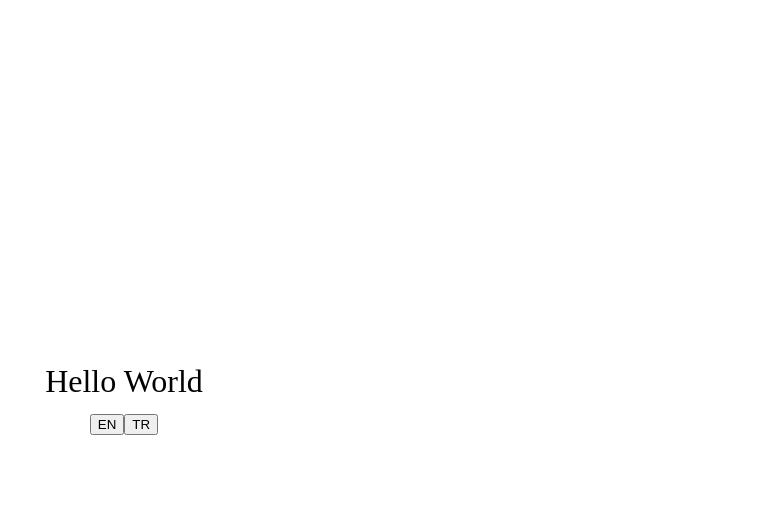
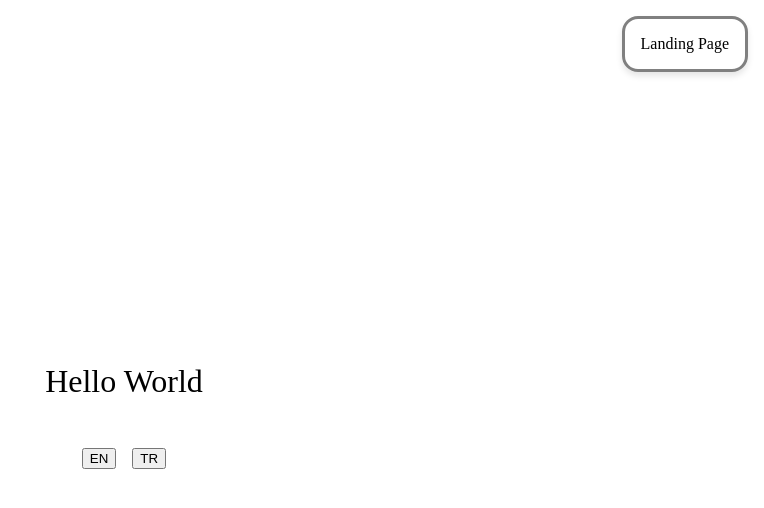
Before and after one commit to hanifidemir5/React-303, a React (Create React App) app: page /localization in a window 1280 px wide. Shown: the top 508 px of the page, without its empty margins (516-1280 px from the left). Built offline with nearby package versions, Linux system fonts and the light colour scheme.

Commit message:
Default Locale Tanımı

```diff
--- a/src/pages/Localization/index.css
+++ b/src/pages/Localization/index.css
@@ -5,6 +5,14 @@
   justify-content: center;
   align-items: center;
   flex-direction: column;
+  row-gap: 1rem;
+}
+
+.localization-container > p {
   font-size: 2rem;
-  gap: 1;
 }
+
+.localization-container > div {
+  display: flex;
+  gap: 1rem;
+}
--- a/src/pages/Localization/index.js
+++ b/src/pages/Localization/index.js
@@ -1,6 +1,7 @@
-import React, { useState } from "react";
+import React, { useEffect, useState } from "react";
 import { FormattedMessage, IntlProvider } from "react-intl";
 import "./index.css";
+import LandingPageButton from "../../components/LandingPageButton";
 
 const messages = {
   "tr-TR": {
@@ -12,18 +13,25 @@
 };
 
 const Localization = (props) => {
-  const [lang, setLang] = useState("en-US");
-
+  const isLocale = localStorage.getItem("locale");
+  const defaultLocale = isLocale ? isLocale : navigator.language;
+  const [locale, setLocale] = useState(defaultLocale);
+  useEffect(() => {
+    localStorage.setItem("locale", locale);
+  }, [locale]);
   return (
     <div className="localization-container">
-      <IntlProvider messages={messages[lang]}>
-        <FormattedMessage id="title" />
+      <IntlProvider locale={locale} messages={messages[locale]}>
+        <p>
+          <FormattedMessage id="title" />
+        </p>
         <div>
-          <button onClick={() => setLang("en-US")}>EN</button>
+          <button onClick={() => setLocale("en-US")}>EN</button>
 
-          <button onClick={() => setLang("tr-TR")}>TR</button>
+          <button onClick={() => setLocale("tr-TR")}>TR</button>
         </div>
       </IntlProvider>
+      <LandingPageButton />
     </div>
   );
 };
```
